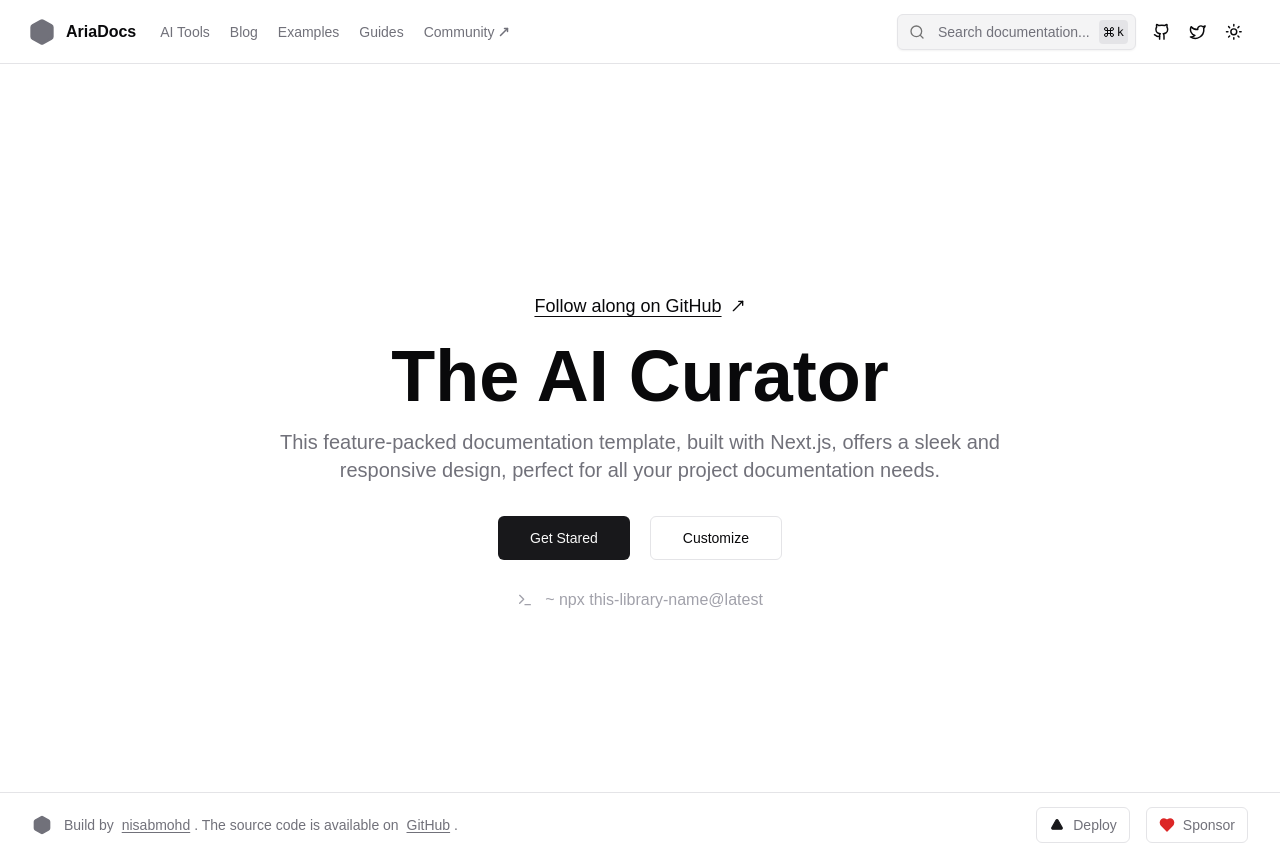
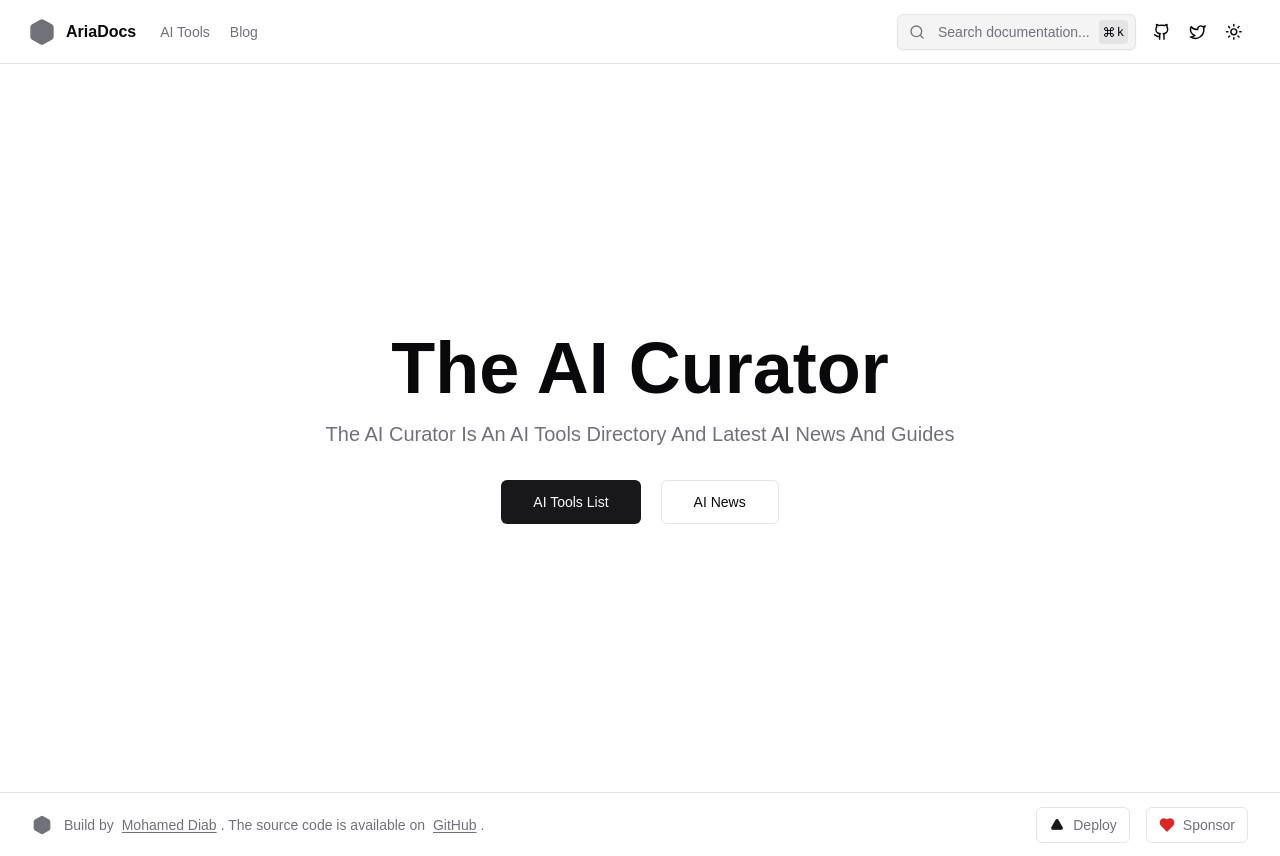
Before and after one commit to crfdiab/best-ai-tools, a Next.js app: page / in a window 1280 px wide. Built offline with nearby package versions, Linux system fonts and the light colour scheme.

Commit message:
Modified Footer, Homepage Text And Navigation Menu

```diff
--- a/app/page.tsx
+++ b/app/page.tsx
@@ -6,28 +6,18 @@ import Link from "next/link";
 export default function Home() {
   return (
     <div className="flex sm:min-h-[91vh] min-h-[88vh] flex-col items-center justify-center text-center px-2 py-8">
-      <Link
-        href="https://github.com/nisabmohd/Aria-Docs"
-        target="_blank"
-        className="mb-5 sm:text-lg flex items-center gap-2 underline underline-offset-4"
-      >
-        Follow along on GitHub{" "}
-        <MoveUpRightIcon className="w-4 h-4 font-extrabold" />
-      </Link>
       <h1 className="text-3xl font-bold mb-4 sm:text-7xl">
         The AI Curator
       </h1>
       <p className="mb-8 sm:text-xl max-w-[800px] text-muted-foreground">
-        This feature-packed documentation template, built with Next.js, offers a
-        sleek and responsive design, perfect for all your project documentation
-        needs.
+        The AI Curator Is An AI Tools Directory And Latest AI News And Guides
       </p>
       <div className="flex flex-row items-center gap-5">
         <Link
-          href={`/ai-tools${page_routes[0].href}`}
+          href={`/ai-tools`}
           className={buttonVariants({ className: "px-6", size: "lg" })}
         >
-          Get Stared
+          AI Tools List
         </Link>
         <Link
           href="#"
@@ -37,12 +27,9 @@ export default function Home() {
             size: "lg",
           })}
         >
-          Customize
+          AI News
         </Link>
       </div>
-      <span className="flex flex-row items-center gap-2 text-zinc-400 text-md mt-7 -mb-12 max-[800px]:mb-12">
-        <TerminalIcon className="w-4 h-4 mr-1" /> ~ npx this-library-name@latest
-      </span>
     </div>
   );
 }
--- a/components/footer.tsx
+++ b/components/footer.tsx
@@ -12,14 +12,14 @@ export function Footer() {
             Build by{" "}
             <Link
               className="px-1 underline underline-offset-2"
-              href="https://github.com/nisabmohd"
+              href="https://www.linkedin.com/in/diaab/"
             >
-              nisabmohd
+              Mohamed Diab
             </Link>
             . The source code is available on{" "}
             <Link
               className="px-1 underline underline-offset-2"
-              href="https://github.com/nisabmohd/Aria-Docs"
+              href="https://github.com/crfdiab/best-ai-tools"
             >
               GitHub
             </Link>
--- a/components/navbar.tsx
+++ b/components/navbar.tsx
@@ -16,24 +16,11 @@ import { SheetClose } from "@/components/ui/sheet";
 export const NAVLINKS = [
   {
     title: "AI Tools",
-    href: `/ai-tools${page_routes[0].href}`,
+    href: `/ai-tools`,
   },
   {
     title: "Blog",
     href: "/blog",
-  },
-  {
-    title: "Examples",
-    href: "#",
-  },
-  {
-    title: "Guides",
-    href: "#",
-  },
-  {
-    title: "Community",
-    href: "https://github.com/nisabmohd/Aria-Docs/discussions",
-    external: true,
   },
 ];
 
```
